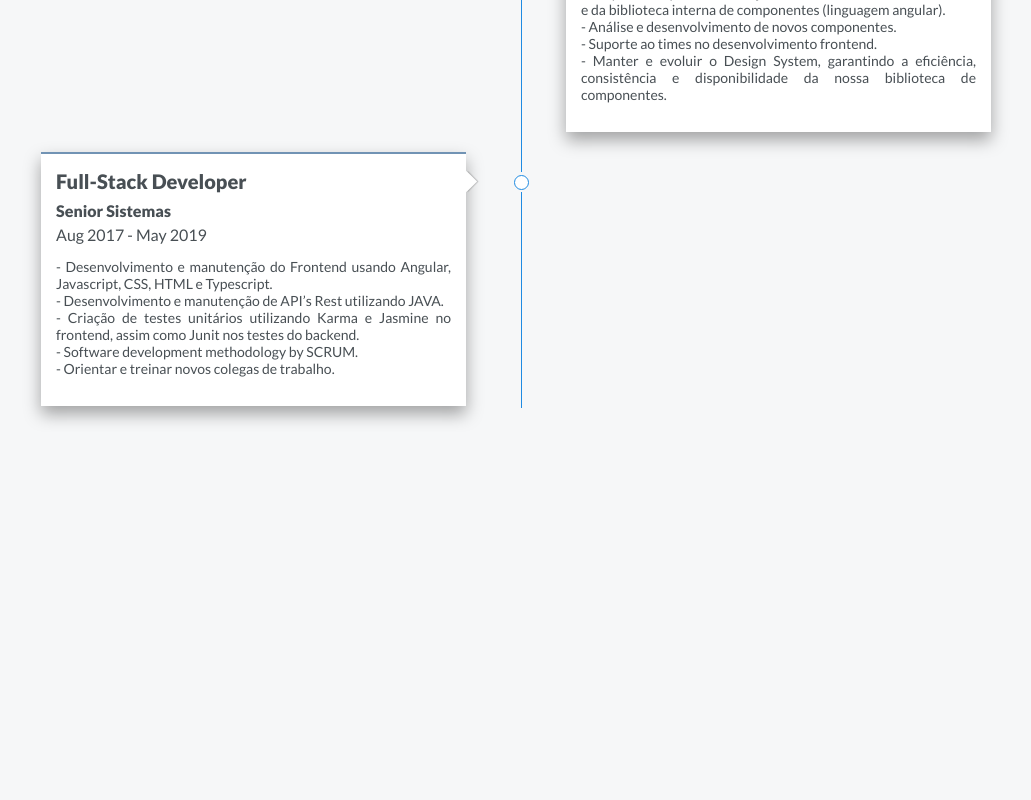
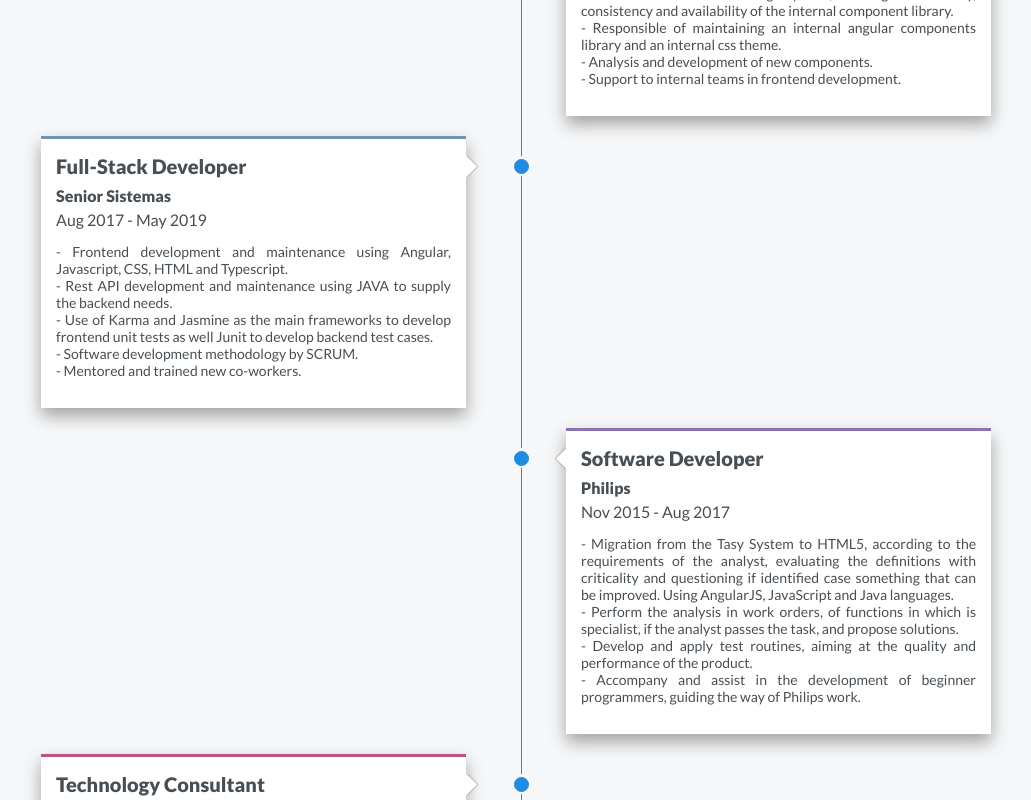
Before and after one commit to csvinhal/my-pages, a React (Create React App) app: page / in a window 1280 px wide. Shown: the part 1320-2120 px from the top of the page, without its empty margins (124-1155 px from the left). Before the commit the page ends 1752 px from the top, so only its background shows below. Built offline with nearby package versions, Linux system fonts and the light colour scheme.

Commit message:
inserted Propytypes in Timeline and changed timeline colors

```diff
--- a/src/assets/scss/_variables.scss
+++ b/src/assets/scss/_variables.scss
@@ -16,6 +16,20 @@ $blue-500: #1f8be2 !default;
 $blue-600: #1767a7 !default;
 $blue-700: #125082 !default;
 $blue-900: #104570 !default;
+
+$topaz-500: #ffcb6e !default;
+
+$coral-500: #ff835d !default;
+
+$mulberry-500: #be5486 !default;
+
+$middle-blue-purple-100: #f4f2f8 !default;
+$middle-blue-purple-300: #d4cbe4 !default;
+$middle-blue-purple-400: #b4a5cf !default;
+$middle-blue-purple-500: #8a72b5 !default;
+$middle-blue-purple-600: #715e95 !default;
+$middle-blue-purple-700: #584974 !default;
+$middle-blue-purple-900: #3f3453 !default;
 
 $independence-100: #eef0f2 !default;
 $independence-300: #bec3cb !default;
@@ -129,8 +143,18 @@ $btn-transition: color 0.15s ease-in-out, background-color 0.15s ease-in-out,
 $card-box-shadow: $box-shadow;
 
 // Timeline
+$timeline-box-shadow: $box-shadow;
 $timeline-left-arrow-shaddow: -1px 1px 1px rgba($black, 0.2);
 $timeline-right-arrow-shaddow: 1px -1px 1px rgba($black, 0.2);
+
+$timeline-colors: (
+  independence: $independence-500,
+  weldon: $weldon-blue-500,
+  purple: $middle-blue-purple-500,
+  mulberry: $mulberry-500,
+  coral: $coral-500,
+  topaz: $topaz-500
+) !default;
 
 // Title
 $title-align: center !default;
--- a/src/components/Card/Card.js
+++ b/src/components/Card/Card.js
@@ -3,7 +3,9 @@ import "./Card.scss";
 
 const Card = React.forwardRef(function Card(props, ref) {
   const { className, ...other } = props;
-  return <div className={["card", className].join(" ")} {...other}></div>;
+  return (
+    <div className={["card", className].join(" ")} ref={ref} {...other}></div>
+  );
 });
 
 export default Card;
--- a/src/components/TimelineItem/TimelineItem.js
+++ b/src/components/TimelineItem/TimelineItem.js
@@ -1,29 +1,35 @@
+import PropTypes from "prop-types";
 import React from "react";
-import Card from "../Card/Card";
-import CardContainer from "../CardContainer/CardContainer";
 import "./TimelineItem.scss";
 
 const TimelineItem = props => {
-  const { title, subTitle, period, description } = props;
+  const { title, subTitle, period, description, color } = props;
+
   return (
     <div className="timeline-item">
       <div className="timeline-item__path">
         <div className="path__circle"></div>
         <div className="path__line"></div>
       </div>
-      <Card className="timeline-item__content">
-        <CardContainer className="timeline-item__container">
+      <div
+        className={`timeline-item__content timeline-item__content--${color}`}
+      >
+        <div className="timeline-item__container">
           <h6 className="timeline-item__title">{title}</h6>
           <div className="timeline-item__sub-title">{subTitle}</div>
           <div className="timeline-item__period">{period}</div>
-          <p
-            className="timeline-item__description"
-            dangerouslySetInnerHTML={description}
-          ></p>
-        </CardContainer>
-      </Card>
+          <p className="timeline-item__description">{description}</p>
+        </div>
+      </div>
     </div>
   );
 };
 
+TimelineItem.propTypes = {
+  title: PropTypes.string.isRequired,
+  subTitle: PropTypes.string.isRequired,
+  period: PropTypes.string.isRequired,
+  description: PropTypes.string.isRequired,
+  color: PropTypes.string.isRequired
+};
 export default TimelineItem;
--- a/src/components/TimelineItem/TimelineItem.scss
+++ b/src/components/TimelineItem/TimelineItem.scss
@@ -15,7 +15,15 @@
   position: relative;
   text-align: left;
   margin-top: 0;
-  border-top: 2px solid $weldon-blue-500;
+  background-color: $white;
+  width: 100%;
+  box-shadow: $timeline-box-shadow;
+
+  @each $color-name in map-keys($timeline-colors) {
+    &.timeline-item__content--#{$color-name} {
+      border-top: 3px solid map-get($timeline-colors, $color-name);
+    }
+  }
 }
 
 .timeline-item__content::after {
@@ -53,13 +61,14 @@
   & .timeline-item__description {
     font-size: 0.875rem;
     text-align: justify;
+    white-space: pre-line;
   }
 }
 
 .timeline-item__path {
   & .path__circle {
     position: absolute;
-    background-color: $white;
+    background-color: $primary;
     border: 1px solid $primary;
     border-radius: 50%;
     width: 15px;
--- a/src/components/Title/Title.scss
+++ b/src/components/Title/Title.scss
@@ -6,4 +6,5 @@
 
 .title h4 {
   font-size: $title-font-size;
+  text-transform: uppercase;
 }
--- a/src/screen/Experience/Experience.js
+++ b/src/screen/Experience/Experience.js
@@ -10,31 +10,50 @@ const Experience = () => {
       <Title title="Experience" />
       <Timeline>
         <TimelineItem
+          color="independence"
           title="UI Engineer"
           subTitle="Senior Sistemas"
           period="May 2019 - Present"
-          description={{
-            __html: `
-              - Responsável pela manutenção e desenvolvimento do tema CSS e da biblioteca interna de componentes (linguagem angular).<br />
-              - Análise e desenvolvimento de novos componentes.<br />
-              - Suporte ao times no desenvolvimento frontend.<br />
-              - Manter e evoluir o Design System, garantindo a eficiência, consistência e disponibilidade da nossa biblioteca de componentes.
-            `
-          }}
+          description={`
+            - Maintain and evolve the Design System, ensuring the efficiency, consistency and availability of the internal component library.
+            - Responsible of maintaining an internal angular components library and an internal css theme.
+            - Analysis and development of new components.
+            - Support to internal teams in frontend development.
+            `.trim()}
         />
         <TimelineItem
+          color="weldon"
           title="Full-Stack Developer"
           subTitle="Senior Sistemas"
           period="Aug 2017 - May 2019"
-          description={{
-            __html: `
-              - Desenvolvimento e manutenção do Frontend usando Angular, Javascript, CSS, HTML e Typescript.<br />
-              - Desenvolvimento e manutenção de API’s Rest utilizando JAVA.<br />
-              - Criação de testes unitários utilizando Karma e Jasmine no frontend, assim como Junit nos testes do backend.<br />
-              - Software development methodology by SCRUM.<br />
-              - Orientar e treinar novos colegas de trabalho.
-            `
-          }}
+          description={`
+              - Frontend development and maintenance using Angular, Javascript, CSS, HTML and Typescript.
+              - Rest API development and maintenance using JAVA to supply the backend needs.
+              - Use of Karma and Jasmine as the main frameworks to develop frontend unit tests as well Junit to develop backend test cases.
+              - Software development methodology by SCRUM.
+              - Mentored and trained new co-workers.
+            `.trim()}
+        />
+        <TimelineItem
+          color="purple"
+          title="Software Developer"
+          subTitle="Philips"
+          period="Nov 2015 - Aug 2017"
+          description={`
+              - Migration from the Tasy System to HTML5, according to the requirements of the analyst, evaluating the definitions with criticality and questioning if identified case something that can be improved. Using AngularJS, JavaScript and Java languages.
+              - Perform the analysis in work orders, of functions in which is specialist, if the analyst passes the task, and propose solutions.
+              - Develop and apply test routines, aiming at the quality and performance of the product.
+              - Accompany and assist in the development of beginner programmers, guiding the way of Philips work.
+            `.trim()}
+        />
+        <TimelineItem
+          color="mulberry"
+          title="Technology Consultant"
+          subTitle="Gestão Sistemas"
+          period="Nov 2014 - Oct 2015"
+          description={`
+              Development of business rules using the Senior Programming Language (LSP), creation of import and export data layout (Imp / Exp Generator), view customizations through the Interfaces Management System (SGI) and report generator.
+            `.trim()}
         />
       </Timeline>
     </div>
```
Also changed, not shown: src/assets/scss/mixins/_grid.scss (deleted).
